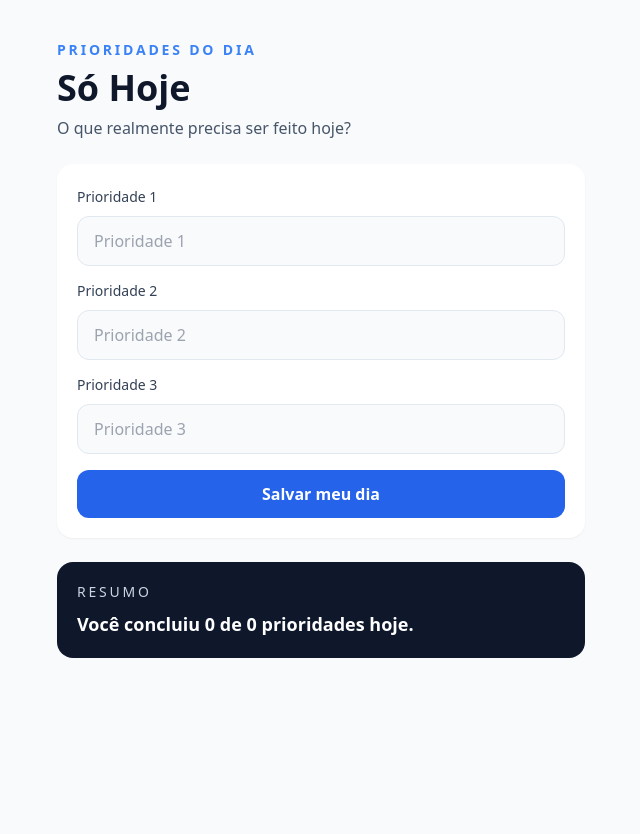
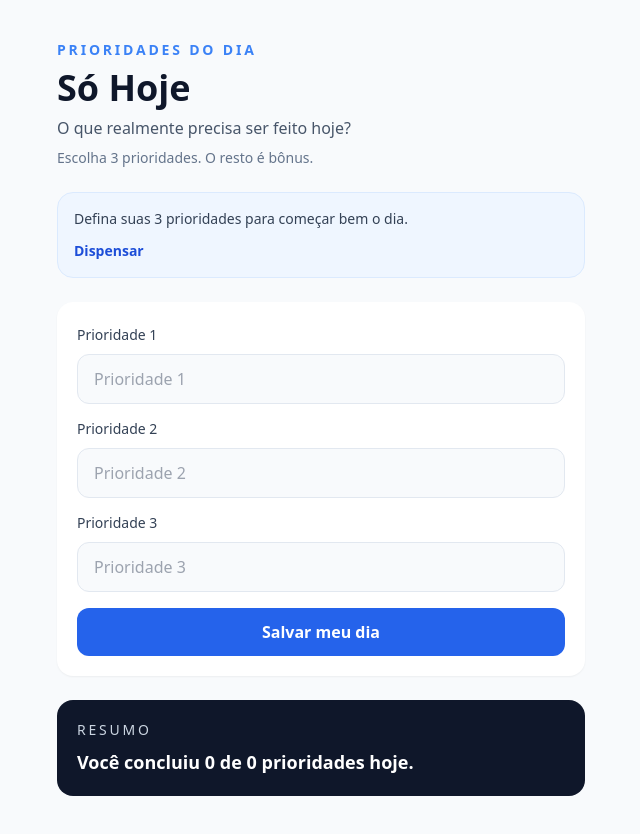
Before and after one commit to elisouza582-cmd/app-so-hoje, a Next.js app: page / in a window 1280 px wide. Shown: the whole page, without its empty margins (319-959 px from the left). Before the commit the page ends 800 px from the top, so only its background shows below. Built offline with nearby package versions, Linux system fonts and the light colour scheme.

Commit message:
v1.2: in-app reminders and onboarding

```diff
--- a/src/app/page.tsx
+++ b/src/app/page.tsx
@@ -10,6 +10,8 @@ import {
 } from "@/lib/storage";
 
 const emptyInputs = ["", "", ""];
+const DISMISSED_KEY = "sohoje:dismissed";
+const ONBOARDED_KEY = "sohoje:onboarded";
 
 const buildInputsFromEntry = (entry: DailyEntry) => {
   const values = entry.priorities.map((priority) => priority.text);
@@ -39,6 +41,8 @@ export default function Home() {
   const [entry, setEntry] = useState<DailyEntry | null>(null);
   const [editing, setEditing] = useState(true);
   const [inputs, setInputs] = useState<string[]>(emptyInputs);
+  const [dismissedForToday, setDismissedForToday] = useState(false);
+  const [showOnboarding, setShowOnboarding] = useState(false);
 
   useEffect(() => {
     const todayEntry = getTodayEntry();
@@ -46,6 +50,16 @@ export default function Home() {
     if (todayEntry.priorities.length > 0) {
       setEditing(false);
       setInputs(buildInputsFromEntry(todayEntry));
+    }
+
+    if (typeof window !== "undefined") {
+      const today = new Date();
+      const date = `${today.getFullYear()}-${String(
+        today.getMonth() + 1
+      ).padStart(2, "0")}-${String(today.getDate()).padStart(2, "0")}`;
+      const dismissed = window.localStorage.getItem(DISMISSED_KEY);
+      setDismissedForToday(dismissed === date);
+      setShowOnboarding(!window.localStorage.getItem(ONBOARDED_KEY));
     }
   }, []);
 
@@ -55,6 +69,28 @@ export default function Home() {
     const done = entry.priorities.filter((item) => item.done).length;
     return { done, total };
   }, [entry]);
+
+  const reminder = useMemo(() => {
+    if (!entry || dismissedForToday) return null;
+    const totalCount = entry.priorities.filter((item) =>
+      item.text.trim()
+    ).length;
+    const doneCount = entry.priorities.filter((item) => item.done).length;
+    if (totalCount === 0) {
+      return "Defina suas 3 prioridades para começar bem o dia.";
+    }
+    if (doneCount === totalCount) {
+      return null;
+    }
+    const hour = new Date().getHours();
+    if (hour >= 18 && doneCount < totalCount) {
+      return "Fim do dia chegando. Feche pelo menos 1 prioridade hoje.";
+    }
+    if (doneCount === 0) {
+      return "Escolha 1 prioridade e finalize agora em 10 minutos.";
+    }
+    return "Bom ritmo. Falta pouco para fechar o dia.";
+  }, [entry, dismissedForToday]);
 
   const handleInputChange = (index: number, value: string) => {
     setInputs((prev) => {
@@ -77,6 +113,10 @@ export default function Home() {
     saveTodayEntry(updated);
     setEntry(updated);
     setEditing(false);
+    if (typeof window !== "undefined") {
+      window.localStorage.setItem(ONBOARDED_KEY, "1");
+      setShowOnboarding(false);
+    }
   };
 
   const handleToggle = (id: string) => {
@@ -113,6 +153,16 @@ export default function Home() {
     setEditing(true);
   };
 
+  const handleDismissReminder = () => {
+    if (typeof window === "undefined") return;
+    const today = new Date();
+    const date = `${today.getFullYear()}-${String(
+      today.getMonth() + 1
+    ).padStart(2, "0")}-${String(today.getDate()).padStart(2, "0")}`;
+    window.localStorage.setItem(DISMISSED_KEY, date);
+    setDismissedForToday(true);
+  };
+
   if (!entry) {
     return null;
   }
@@ -127,7 +177,25 @@ export default function Home() {
         <p className="text-base text-slate-600">
           O que realmente precisa ser feito hoje?
         </p>
+        {showOnboarding ? (
+          <p className="text-sm text-slate-500">
+            Escolha 3 prioridades. O resto é bônus.
+          </p>
+        ) : null}
       </header>
+
+      {reminder ? (
+        <section className="flex flex-col gap-3 rounded-2xl border border-blue-100 bg-blue-50 p-4 text-slate-700">
+          <p className="text-sm font-medium">{reminder}</p>
+          <button
+            type="button"
+            onClick={handleDismissReminder}
+            className="self-start text-sm font-semibold text-blue-700 hover:text-blue-800"
+          >
+            Dispensar
+          </button>
+        </section>
+      ) : null}
 
       {editing ? (
         <section className="space-y-4 rounded-2xl bg-white p-5 shadow-sm">
```
